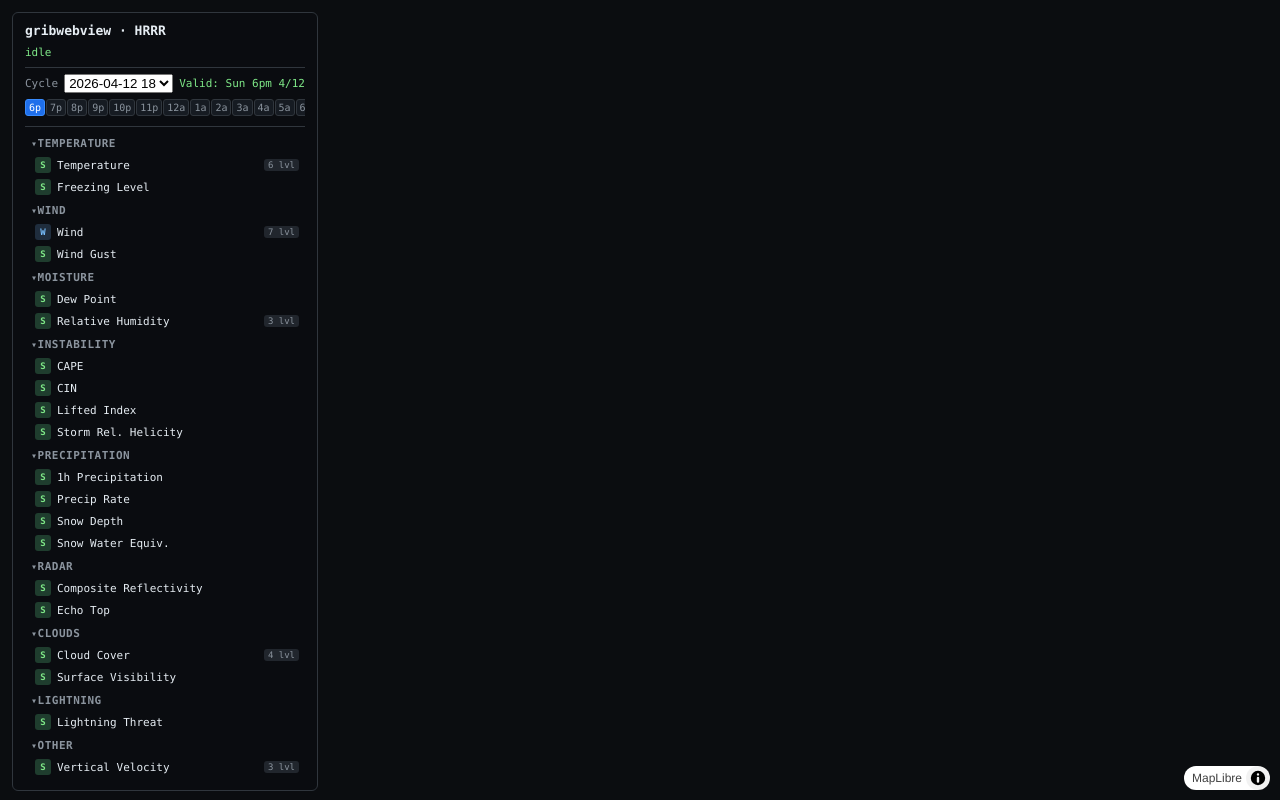
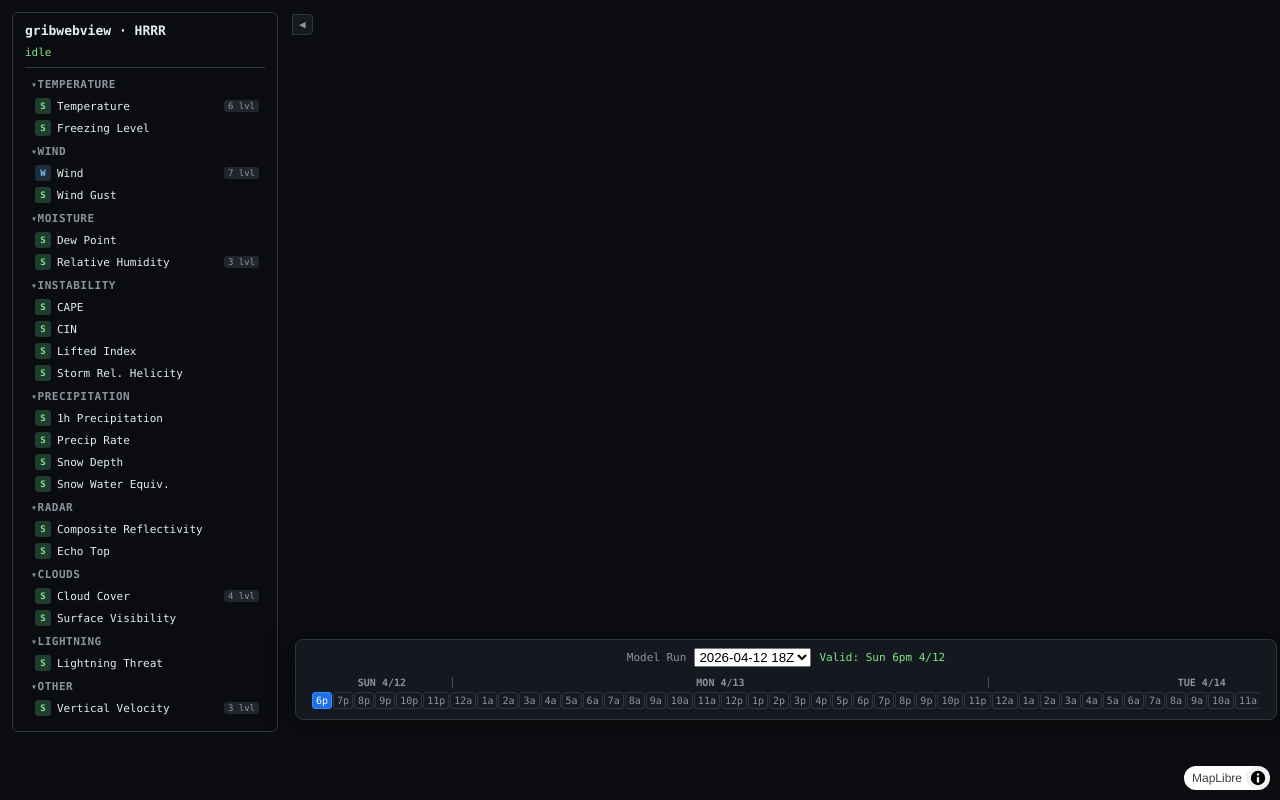
Before and after one commit to redtim/webgrib, a website built with Vite: page index.html in a window 1280 px wide. Built offline with nearby package versions, Linux system fonts and the light colour scheme; no server answers.

Commit message:
moved time some fixes

```diff
--- a/index.html
+++ b/index.html
@@ -8,6 +8,8 @@
     <style>
       html, body, #map { margin: 0; padding: 0; width: 100%; height: 100%; background: #0b0d10; }
 
+      :root { --panel-width: 292px; }
+
       /* ---- panel ---- */
       #panel {
         position: absolute; top: 12px; left: 12px; z-index: 10;
@@ -16,7 +18,24 @@
         font-size: 12px; padding: 10px 12px; border-radius: 6px;
         border: 1px solid #30363d; min-width: 240px; max-width: 280px;
         max-height: calc(100vh - 24px); overflow-y: auto;
+        transition: transform 0.2s ease, opacity 0.2s ease;
       }
+      #panel.hidden {
+        transform: translateX(calc(-100% - 24px));
+        opacity: 0; pointer-events: none;
+      }
+      #panel-toggle {
+        position: absolute; top: 14px; z-index: 11;
+        left: var(--panel-width);
+        background: rgba(22, 27, 34, 0.92); color: #8b949e;
+        border: 1px solid #30363d; border-radius: 0 4px 4px 0;
+        padding: 4px 6px; cursor: pointer;
+        font-family: ui-monospace, SFMono-Regular, Menlo, monospace;
+        font-size: 11px; transition: left 0.2s ease;
+        line-height: 1;
+      }
+      #panel-toggle:hover { color: #e6edf3; }
+      #panel-toggle.collapsed { left: 12px; border-radius: 4px; }
       #panel h1 { font-size: 13px; margin: 0 0 6px 0; }
       #panel select { width: 100%; box-sizing: border-box; }
       #status { margin-top: 8px; color: #7ee787; white-space: pre-wrap; font-size: 11px; }
@@ -50,9 +69,39 @@
       .layer-kind-wind { background: #1f2d3d; color: #79c0ff; }
       .layer-label { font-size: 11px; }
 
-      /* ---- timeline ---- */
-      .timeline { margin-top: 8px; border-top: 1px solid #30363d; padding-top: 6px; }
-      .timeline-ticks { scrollbar-width: thin; scrollbar-color: #30363d transparent; }
+      /* ---- timeline bar (bottom) ---- */
+      #timeline-bar {
+        position: absolute; bottom: 10vh; z-index: 10;
+        /* Center in the space right of the panel */
+        left: calc(var(--panel-width) + (100vw - var(--panel-width)) / 2);
+        transform: translateX(-50%);
+        transition: left 0.2s ease;
+        background: rgba(22, 27, 34, 0.92);
+        border: 1px solid #30363d; border-radius: 8px;
+        padding: 8px 16px;
+        font-family: ui-monospace, SFMono-Regular, Menlo, monospace;
+        font-size: 12px; color: #e6edf3;
+        max-width: calc(100vw - var(--panel-width) - 40px);
+        box-shadow: 0 4px 24px rgba(0, 0, 0, 0.5);
+      }
+      #timeline-bar.panel-hidden {
+        left: 50%;
+        max-width: 90vw;
+      }
+      .timeline { display: flex; flex-direction: column; align-items: center; gap: 4px; overflow: hidden; }
+      .timeline-scroll {
+        overflow-x: auto; overflow-y: hidden; width: 100%;
+        scrollbar-width: thin; scrollbar-color: #30363d transparent;
+      }
+      .timeline-inner { display: inline-flex; flex-direction: column; min-width: 100%; }
+      .timeline-day-row { display: flex; align-items: flex-end; gap: 0; padding: 0 0 2px 0; flex-shrink: 0; }
+      .timeline-day-label {
+        color: #8b949e; font-size: 10px; font-weight: bold; text-transform: uppercase;
+        text-align: center; border-left: 1px solid #484f58; padding: 0 4px;
+        flex-shrink: 0;
+      }
+      .timeline-day-label:first-child { border-left: none; }
+      .timeline-ticks { flex-shrink: 0; }
       .timeline-tick {
         flex-shrink: 0; min-width: 20px; padding: 2px 3px;
         background: #161b22; border: 1px solid #30363d; border-radius: 3px;
@@ -98,10 +147,12 @@
     </style>
   </head>
   <body>
+    <button id="panel-toggle">Layers</button>
     <div id="panel">
       <h1>gribwebview · HRRR</h1>
       <div id="status">idle</div>
     </div>
+    <div id="timeline-bar"></div>
     <div id="map"></div>
     <script type="module" src="/src/demo/main.ts"></script>
   </body>
--- a/src/demo/main.ts
+++ b/src/demo/main.ts
@@ -31,6 +31,19 @@ const setStatus = (text: string, error = false): void => {
 
 async function main(): Promise<void> {
   const panelRoot = document.getElementById('panel')!;
+  const timelineBar = document.getElementById('timeline-bar')!;
+  const panelToggle = document.getElementById('panel-toggle')!;
+
+  // Panel show/hide
+  let panelVisible = true;
+  panelToggle.textContent = '\u25C0';
+  panelToggle.addEventListener('click', () => {
+    panelVisible = !panelVisible;
+    panelRoot.classList.toggle('hidden', !panelVisible);
+    timelineBar.classList.toggle('panel-hidden', !panelVisible);
+    panelToggle.classList.toggle('collapsed', !panelVisible);
+    panelToggle.textContent = panelVisible ? '\u25C0' : '\u25B6';
+  });
 
   const map = new maplibregl.Map({
     container: 'map',
@@ -74,7 +87,7 @@ async function main(): Promise<void> {
   const legend = new Legend(panelRoot);
 
   const timeline = new Timeline({
-    parent: panelRoot,
+    parent: timelineBar,
     onChange: (_cycle, _fhour) => {
       if (currentVariable && !loading) {
         void loadLevel(currentVariable, levelSlider.index, _cycle, _fhour);
--- a/src/demo/timeline.ts
+++ b/src/demo/timeline.ts
@@ -1,6 +1,6 @@
 /**
  * Forecast timeline control. Shows a cycle selector and a horizontal bar of
- * forecast-hour ticks. Clicking a tick fires the onChange callback.
+ * forecast-hour ticks grouped by day with labels and dividers.
  */
 
 export interface TimelineOptions {
@@ -10,6 +10,7 @@ export interface TimelineOptions {
 
 export class Timeline {
   private cycleSelect: HTMLSelectElement;
+  private dayRow: HTMLElement;
   private tickContainer: HTMLElement;
   private validLabel: HTMLElement;
   private _cycle = '';
@@ -28,23 +29,34 @@ export class Timeline {
 
     // Cycle row
     const cycleRow = document.createElement('div');
-    cycleRow.style.cssText = 'display:flex;align-items:center;gap:6px;margin-bottom:4px;';
+    cycleRow.style.cssText = 'display:flex;align-items:center;gap:8px;margin-bottom:4px;justify-content:center;';
     const cycleLabel = document.createElement('span');
-    cycleLabel.textContent = 'Cycle';
+    cycleLabel.textContent = 'Model Run';
     cycleLabel.style.cssText = 'color:#8b949e;font-size:11px;';
     this.cycleSelect = document.createElement('select');
-    this.cycleSelect.style.cssText = 'flex:1;';
+    this.cycleSelect.style.cssText = 'width:auto;';
     this.validLabel = document.createElement('span');
-    this.validLabel.style.cssText = 'color:#7ee787;font-size:11px;margin-left:auto;';
+    this.validLabel.style.cssText = 'color:#7ee787;font-size:11px;';
     cycleRow.append(cycleLabel, this.cycleSelect, this.validLabel);
+
+    // Scrollable container for day labels + ticks (scroll together)
+    const scrollWrap = document.createElement('div');
+    scrollWrap.className = 'timeline-scroll';
+    const inner = document.createElement('div');
+    inner.className = 'timeline-inner';
+
+    // Day labels row
+    this.dayRow = document.createElement('div');
+    this.dayRow.className = 'timeline-day-row';
 
     // Tick bar
     this.tickContainer = document.createElement('div');
     this.tickContainer.className = 'timeline-ticks';
-    this.tickContainer.style.cssText =
-      'display:flex;gap:1px;overflow-x:auto;padding:2px 0;';
+    this.tickContainer.style.cssText = 'display:flex;gap:1px;padding:2px 0;';
 
-    wrapper.append(cycleRow, this.tickContainer);
+    inner.append(this.dayRow, this.tickContainer);
+    scrollWrap.appendChild(inner);
+    wrapper.append(cycleRow, scrollWrap);
     opts.parent.appendChild(wrapper);
 
     // Populate cycles
@@ -75,14 +87,18 @@ export class Timeline {
     const cycleHH = Number(this._cycle.slice(8, 10));
     this._maxHour = cycleHH % 6 === 0 ? 48 : 18;
     this.tickContainer.innerHTML = '';
+    this.dayRow.innerHTML = '';
 
-    const cy = Number(this._cycle.slice(0, 4));
-    const cm = Number(this._cycle.slice(4, 6)) - 1;
-    const cd = Number(this._cycle.slice(6, 8));
+    const cycleMs = parseCycleUTC(this._cycle).getTime();
+
+    // Group hours by local day for day labels
+    interface DayGroup { label: string; count: number }
+    const groups: DayGroup[] = [];
+    let prevDayKey = '';
 
     for (let h = 0; h <= this._maxHour; h++) {
-      const valid = new Date(Date.UTC(cy, cm, cd, cycleHH + h));
-      const day = DAYS[valid.getDay()]!;
+      const valid = new Date(cycleMs + h * 3600000);
+      const dayKey = `${valid.getDay()}-${valid.getDate()}`;
       const hr = valid.getHours();
       const ampm = hr >= 12 ? 'p' : 'a';
       const h12 = hr === 0 ? 12 : hr > 12 ? hr - 12 : hr;
@@ -91,20 +107,37 @@ export class Timeline {
       tick.className = 'timeline-tick';
       tick.dataset.hour = String(h);
       tick.textContent = `${h12}${ampm}`;
-      tick.title = `t:${h} ${day} ${h12}${ampm === 'p' ? 'pm' : 'am'}`;
+      tick.title = `t:${h} ${DAYS[valid.getDay()]!} ${h12}${ampm === 'p' ? 'pm' : 'am'}`;
       tick.addEventListener('click', () => this.selectHour(h));
       this.tickContainer.appendChild(tick);
+
+      if (dayKey !== prevDayKey) {
+        groups.push({ label: `${DAYS[valid.getDay()]!} ${valid.getMonth() + 1}/${valid.getDate()}`, count: 1 });
+        prevDayKey = dayKey;
+      } else {
+        groups[groups.length - 1]!.count++;
+      }
+    }
+
+    // Build day label spans — each spans the width of its tick group.
+    // We measure tick width after render, but since ticks are uniform we can
+    // use a proportional flex approach.
+    for (const g of groups) {
+      const label = document.createElement('span');
+      label.className = 'timeline-day-label';
+      label.textContent = g.label;
+      // Each tick is ~min-width 20px + 1px gap. Use flex to match.
+      label.style.flex = String(g.count);
+      this.dayRow.appendChild(label);
     }
   }
 
   selectHour(h: number): void {
     this._fhour = h;
-    // Highlight active tick
     for (const el of this.tickContainer.children) {
       const tickEl = el as HTMLElement;
       const isActive = el.getAttribute('data-hour') === String(h);
       tickEl.classList.toggle('active', isActive);
-      // Scroll active tick into view
       if (isActive) tickEl.scrollIntoView({ block: 'nearest', inline: 'nearest' });
     }
     this.updateValidLabel();
```
